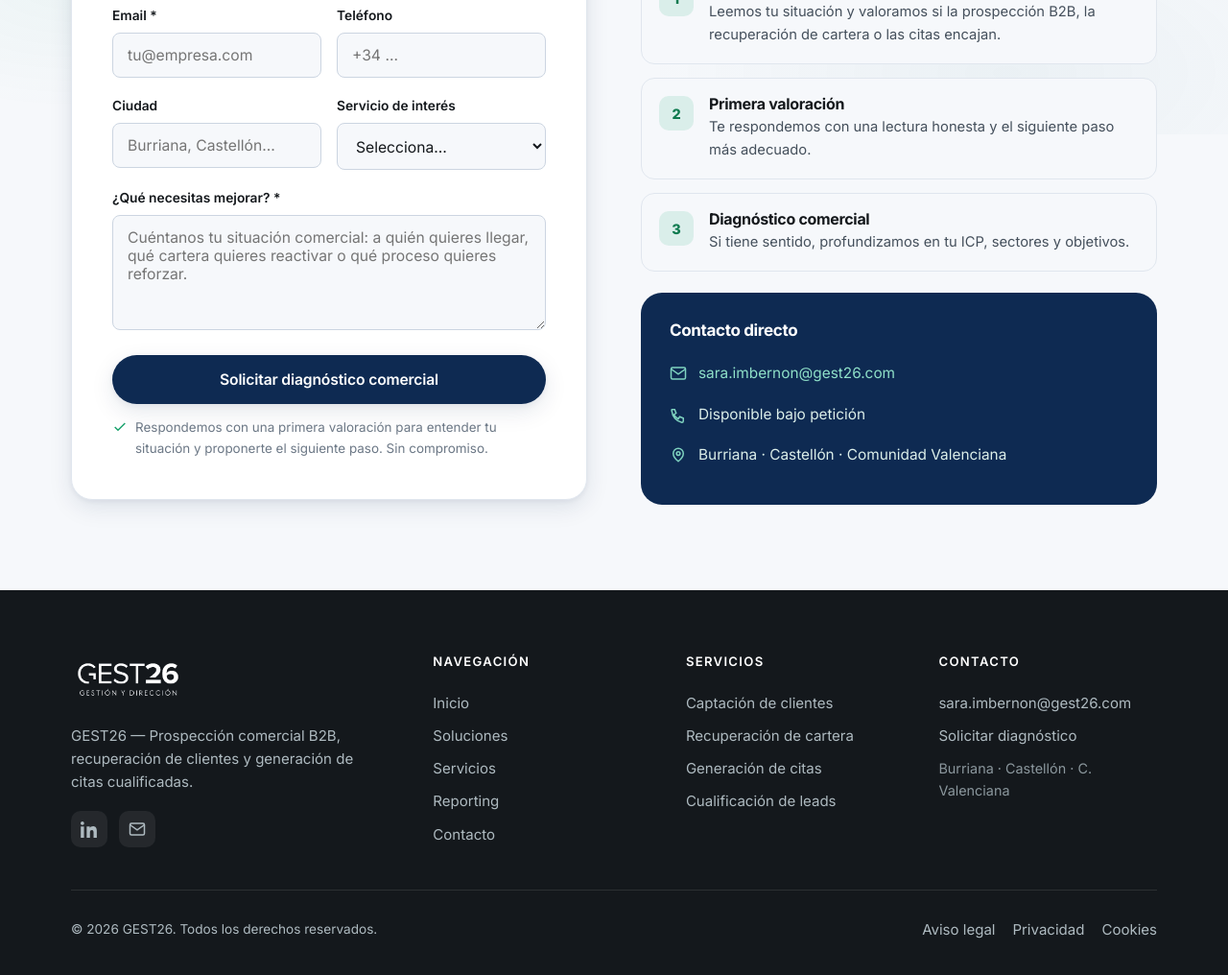
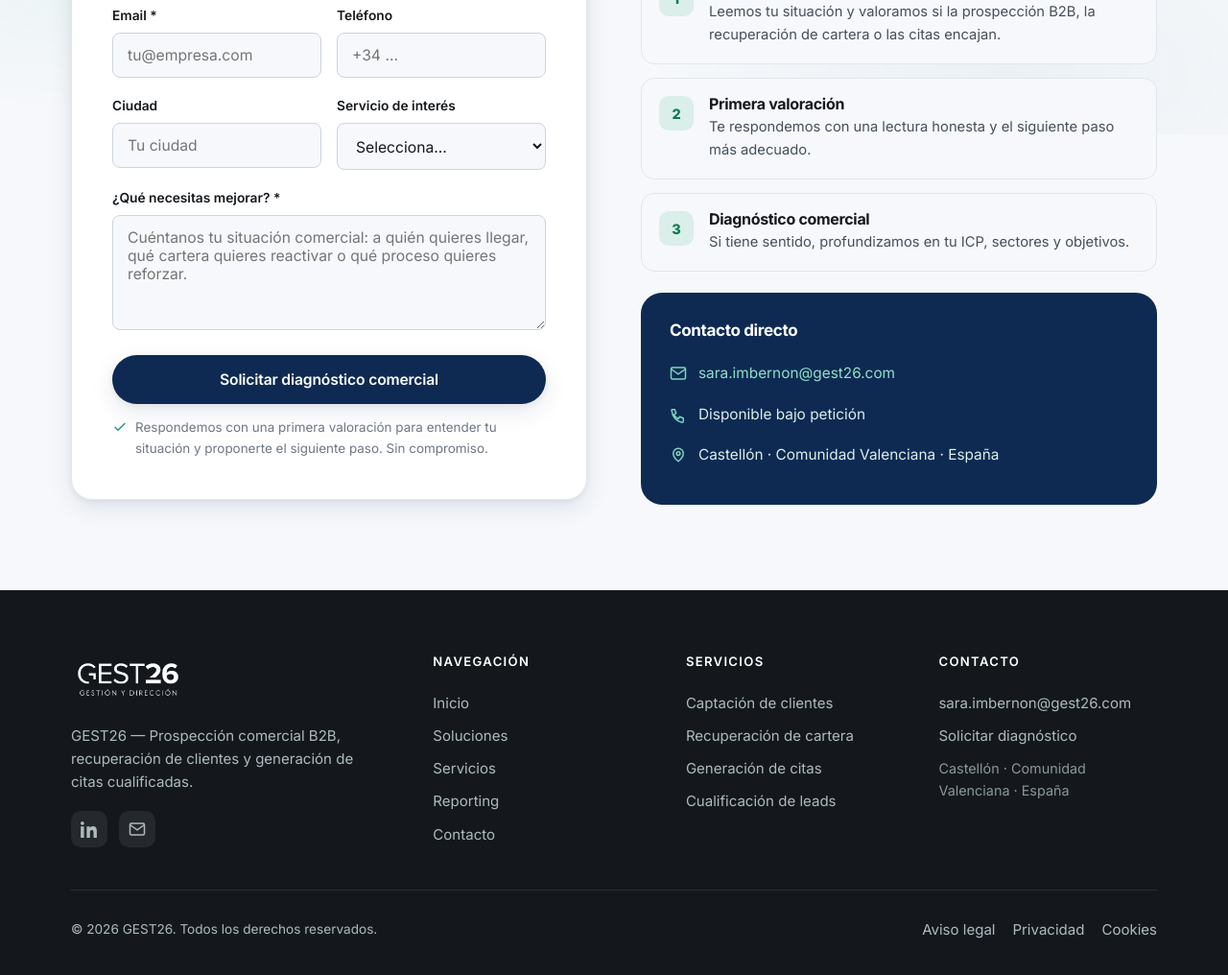
Before and after one commit to quiquepl/gest26prueba, a website: page public/contacto.html in a window 1280 px wide. Shown: the part 660-1676 px from the top of the page at 96% size. Drawn offline with Linux system fonts and the light colour scheme; no server answers; animation ran at ten frames a second.

Commit message:
Logo ALTOR con wordmark (texto oscuro); posicionamiento Castellon/C.Valenciana/Espana (fuera Burriana); preg 5 (sector) y 15 (a quien vendeis) multirespuesta
Co-Authored-By: Claude Opus 4.8 <noreply@anthropic.com>

```diff
--- a/public/contacto.html
+++ b/public/contacto.html
@@ -59,7 +59,7 @@
             <div class="field"><label for="telefono">Teléfono</label><input id="telefono" name="telefono" type="tel" autocomplete="tel" placeholder="+34 ..." /><span class="err"></span></div>
           </div>
           <div class="row-2">
-            <div class="field"><label for="ciudad">Ciudad</label><input id="ciudad" name="ciudad" type="text" placeholder="Burriana, Castellón…" /><span class="err"></span></div>
+            <div class="field"><label for="ciudad">Ciudad</label><input id="ciudad" name="ciudad" type="text" placeholder="Tu ciudad" /><span class="err"></span></div>
             <div class="field"><label for="servicio">Servicio de interés</label>
               <select id="servicio" name="servicio">
                 <option value="">Selecciona…</option>
@@ -90,7 +90,7 @@
           <h4>Contacto directo</h4>
           <div class="line"><svg viewBox="0 0 24 24" fill="none" stroke="currentColor" stroke-width="2"><rect x="2" y="4" width="20" height="16" rx="2"/><path d="M2 6l10 7 10-7"/></svg><a data-cms="contact_email" data-cms-href="contact_email" href="mailto:sara.imbernon@gest26.com">sara.imbernon@gest26.com</a></div>
           <div class="line"><svg viewBox="0 0 24 24" fill="none" stroke="currentColor" stroke-width="2"><path d="M3 5h4l2 5-3 2a14 14 0 0 0 6 6l2-3 5 2v4a2 2 0 0 1-2 2A18 18 0 0 1 3 7a2 2 0 0 1 0-2z"/></svg><span data-cms="contact_phone">Disponible bajo petición</span></div>
-          <div class="line"><svg viewBox="0 0 24 24" fill="none" stroke="currentColor" stroke-width="2"><path d="M12 21s-7-5.5-7-11a7 7 0 0 1 14 0c0 5.5-7 11-7 11z"/><circle cx="12" cy="10" r="2.5"/></svg><span>Burriana · Castellón · Comunidad Valenciana</span></div>
+          <div class="line"><svg viewBox="0 0 24 24" fill="none" stroke="currentColor" stroke-width="2"><path d="M12 21s-7-5.5-7-11a7 7 0 0 1 14 0c0 5.5-7 11-7 11z"/><circle cx="12" cy="10" r="2.5"/></svg><span>Castellón · Comunidad Valenciana · España</span></div>
         </div>
       </aside>
     </div>
@@ -109,7 +109,7 @@
         </div>
         <div><h5>Navegación</h5><a href="index.html">Inicio</a><a href="servicios.html">Soluciones</a><a href="index.html#servicios">Servicios</a><a href="index.html#reporting">Reporting</a><a href="contacto.html">Contacto</a></div>
         <div><h5>Servicios</h5><a href="servicios.html#captacion">Captación de clientes</a><a href="servicios.html#recuperacion">Recuperación de cartera</a><a href="index.html#servicios">Generación de citas</a><a href="index.html#servicios">Cualificación de leads</a></div>
-        <div><h5>Contacto</h5><a data-cms="contact_email" data-cms-href="contact_email" href="mailto:sara.imbernon@gest26.com">sara.imbernon@gest26.com</a><a href="contacto.html">Solicitar diagnóstico</a><span style="display:block;font-size:.9rem;padding:5px 0;color:#8b979d">Burriana · Castellón · C. Valenciana</span></div>
+        <div><h5>Contacto</h5><a data-cms="contact_email" data-cms-href="contact_email" href="mailto:sara.imbernon@gest26.com">sara.imbernon@gest26.com</a><a href="contacto.html">Solicitar diagnóstico</a><span style="display:block;font-size:.9rem;padding:5px 0;color:#8b979d">Castellón · Comunidad Valenciana · España</span></div>
       </div>
       <div class="footer__bottom">
         <span>© <span data-year></span> GEST26. Todos los derechos reservados.</span>
```
Also changed, not shown: public/actualidad.html (+1 -1 lines), public/cuestionario.html (+3 -3 lines), public/diagnostico.html (+1 -1 lines), public/index.html (+1 -1 lines), public/servicios.html (+1 -1 lines), public/img/cliente-altor.png.
